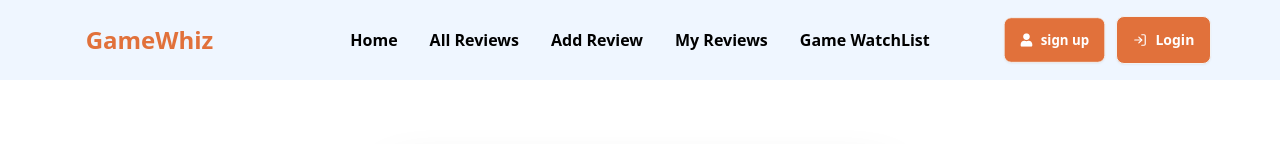
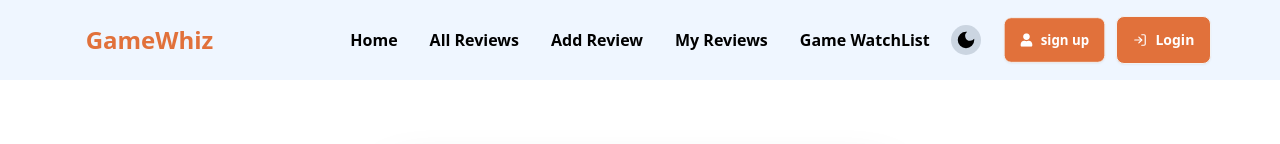
Before and after one commit to IftekarRahmanRuhit/GameWhiz-client-side, a React (Vite) app: page /login in a window 1280 px wide. Shown: the top 144 px of the page. Built offline with nearby package versions, Linux system fonts and the light colour scheme; no server answers.

Commit message:
added dark and light toggle feature

```diff
--- a/src/Components/MainLayout/Mainlayout.jsx
+++ b/src/Components/MainLayout/Mainlayout.jsx
@@ -2,11 +2,17 @@ import { Outlet } from "react-router-dom";
 import Navbar from "../Navbar";
 import Footer from "../Footer";
 import { Toaster } from "react-hot-toast";
+import { useState } from "react";
+import { ThemeContext } from "../../ThemeContext/ThemeContext";
 
 
 const Mainlayout = () => {
+
+  const [theme,setTheme]= useState('light')
+
     return (
-        <div>
+      <ThemeContext.Provider value={{theme, setTheme}} >
+                <div className={`${theme} ${theme == 'dark'?'bg-black': null}`}>
             <div>
             <Toaster
         toastOptions={{
@@ -32,6 +38,8 @@ const Mainlayout = () => {
                 <Footer></Footer>
             </div>
         </div>
+      </ThemeContext.Provider>
+
     );
 };
 
--- a/src/Components/Navbar.jsx
+++ b/src/Components/Navbar.jsx
@@ -1,5 +1,5 @@
 
-import { useContext, useState } from "react";
+import { useContext, useEffect, useState } from "react";
 import { Link, NavLink } from "react-router-dom";
 import toast from "react-hot-toast";
 import { FaUserCircle } from "react-icons/fa";
@@ -7,10 +7,21 @@ import { FaUser } from "react-icons/fa";
 import { LuLogIn } from "react-icons/lu";
 import { AuthContext } from "../Provider/AuthProvider";
 import Swal from 'sweetalert2';
+import { MdDarkMode } from "react-icons/md";
+import { IoMdSunny } from "react-icons/io";
+import { ThemeContext } from "../ThemeContext/ThemeContext";
 
 const Navbar = () => {
   const { user, signOutUser, loading } = useContext(AuthContext);
   const [isMenuOpen, setIsMenuOpen] = useState(false);
+  const [toggle, setToggle] = useState(true)
+  const {theme, setTheme} = useContext(ThemeContext)
+
+  useEffect(()=>{
+    console.log('theme', theme)
+  },[])
+
+
   console.log(user)
   const handleSignOut = () => {
     signOutUser()
@@ -21,6 +32,7 @@ const Navbar = () => {
         toast.error(error.message);
       });
   };
+
 
   const links = (
     <>
@@ -48,46 +60,7 @@ const Navbar = () => {
           All Reviews
         </NavLink>
       </li>
-      {/* {user && (
-        <>
-          <li>
-            <NavLink
-              to="/addreview"
-              className={({ isActive }) =>
-                isActive
-                  ? "text-[#E1713B] font-semibold underline"
-                  : "text-black hover:text-[#E1713B] font-semibold"
-              }
-            >
-              Add Review
-            </NavLink>
-          </li>
-          <li>
-            <NavLink
-              to="/myreviews"
-              className={({ isActive }) =>
-                isActive
-                  ? "text-[#E1713B] font-semibold underline"
-                  : "text-black hover:text-[#E1713B] font-semibold"
-              }
-            >
-              My Reviews
-            </NavLink>
-          </li>
-          <li>
-            <NavLink
-              to="/gamewatchlist"
-              className={({ isActive }) =>
-                isActive
-                  ? "text-[#E1713B] font-semibold underline"
-                  : "text-black hover:text-[#E1713B] font-semibold"
-              }
-            >
-              Game WatchList
-            </NavLink>
-          </li>
-        </>
-      )} */}
+
 {user ? (
   <>
     <li>
@@ -197,7 +170,7 @@ const Navbar = () => {
   }
 
   return (
-    <div className="w-full mx-auto bg-blue-50 md:p-2 max-w-screen-2xl">
+    <div className="w-full mx-auto dark:bg-slate-700  bg-blue-50 md:p-2 max-w-screen-2xl">
       <div className="navbar w-full md:w-11/12 mx-auto">
         <div className="navbar-start">
           <div className="dropdown lg:hidden">
@@ -237,6 +210,21 @@ const Navbar = () => {
           <ul className="menu-horizontal space-x-8">{links}</ul>
         </div>
         <div className="navbar-end">
+
+          <div className="mr-5">
+
+          {theme=='light'?<MdDarkMode onClick={()=>setTheme('dark')} className="text-[30px] bg-slate-300 text-black p-1 rounded-full cursor-pointer" />: <IoMdSunny onClick={()=>setTheme('light')} className="text-[30px] bg-slate-300 text-black p-1 rounded-full cursor-pointer" />}
+
+
+          {/* <MdDarkMode />
+          <IoMdSunny /> */}
+
+
+
+          </div>
+
+
+
           {user ? (
             <div className="flex-none">
               <div className="dropdown dropdown-end">
@@ -250,7 +238,7 @@ const Navbar = () => {
                     title={user?.displayName || "User"}
                   >
                     {user?.photoURL ? (
-                      <img src={user.photoURL} alt="User Profile" />
+                      <img src={user.photoURL} alt="" />
                     ) : (
                       <p className="text-2xl">
                         <FaUserCircle />
@@ -266,7 +254,7 @@ const Navbar = () => {
                     <span className="text-gray-800 font-bold text-xl text-center block">
                       {user?.displayName}
                     </span>
-                    <span className="text-gray-800 font-bold text-center block">
+                    <span className="text-gray-800 font-bold block overflow-hidden text-ellipsis whitespace-nowrap max-w-full text-center">
                       {user?.email}
                     </span>
                     <div className="card-actions">
--- /dev/null
+++ b/src/ThemeContext/ThemeContext.jsx
@@ -0,0 +1,3 @@
+import React, {createContext,useContext} from "react";
+
+export const ThemeContext = React.createContext(null);
--- a/tailwind.config.js
+++ b/tailwind.config.js
@@ -1,5 +1,6 @@
 /** @type {import('tailwindcss').Config} */
 export default {
+  darkMode: 'class',
   content: [
     "./index.html",
     "./src/**/*.{js,ts,jsx,tsx}",
@@ -11,3 +12,25 @@ export default {
     require('daisyui'),
   ],
 }
+
+
+
+// /** @type {import('tailwindcss').Config} */
+// export default {
+//   content: [
+//     "./index.html",
+//     "./src/**/*.{js,ts,jsx,tsx}",
+//   ],
+//   theme: {
+//     extend: {},
+//   },
+//   plugins: [
+//     require('daisyui'),
+//   ],
+//   daisyui: {
+//     themes: [
+//       "light", // Default light theme
+//       "synthwave", // Synthwave theme for dark mode
+//     ],
+//   },
+// }
```
